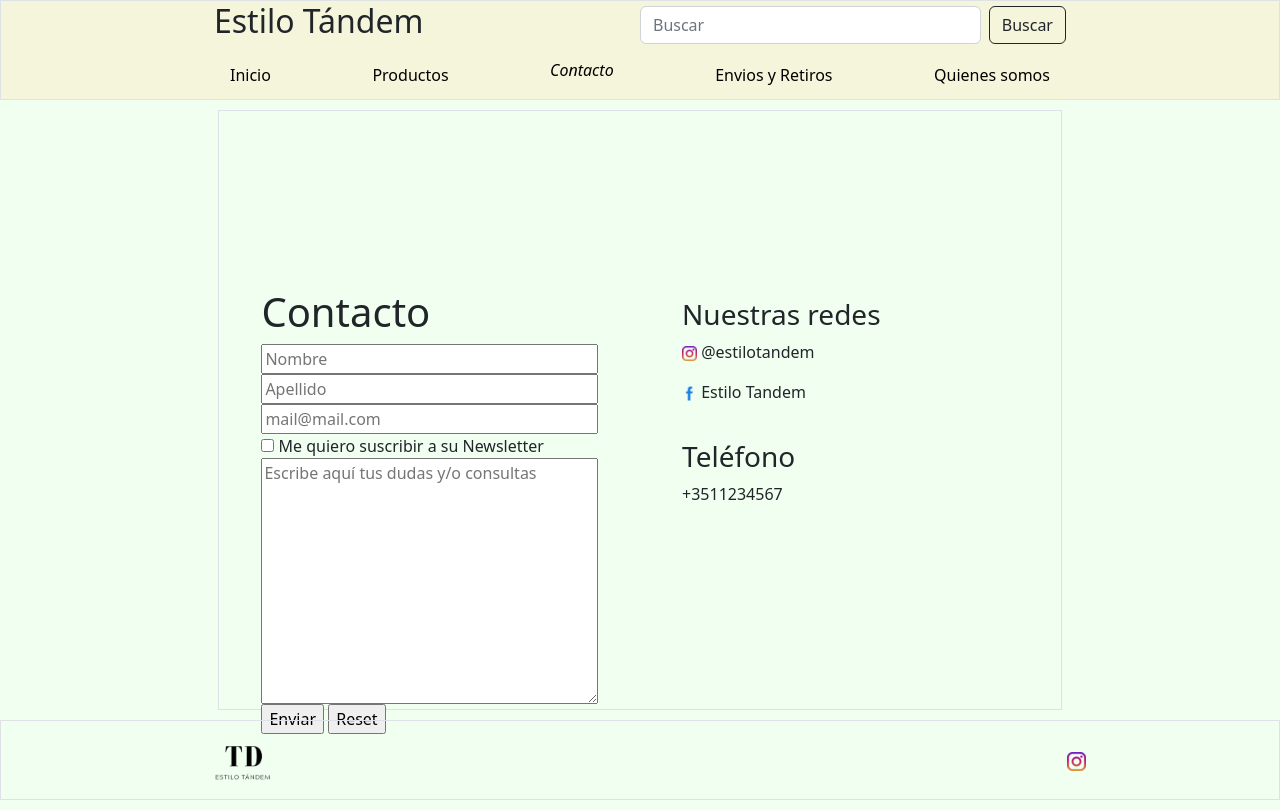
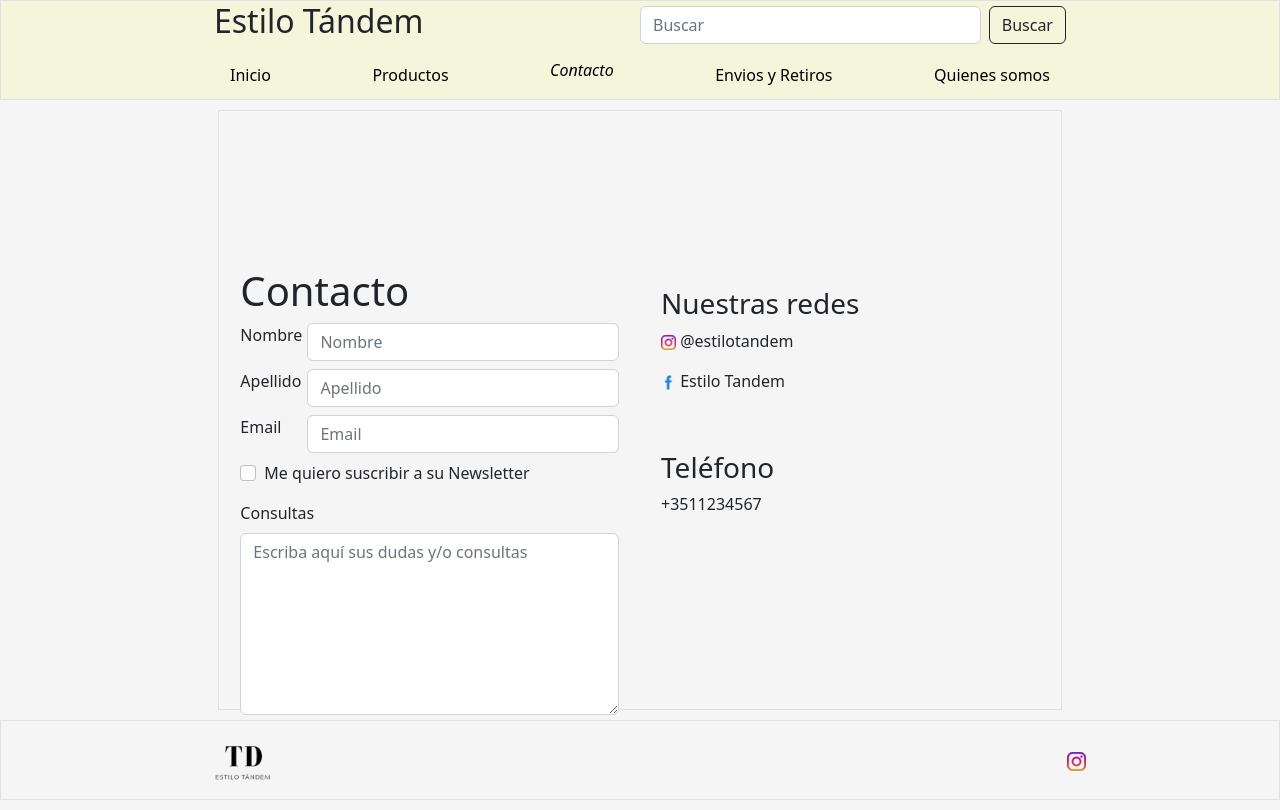
Before and after one commit to BedoyaManu/BedoyaTandem, a website: page pages/contacto.html in a window 1280 px wide. Drawn offline with nearby package versions, Linux system fonts and the light colour scheme.

Commit message:
Cambiado el form a Bootstrap y agregado un par de imágenes

```diff
--- a/pages/contacto.html
+++ b/pages/contacto.html
@@ -37,18 +37,32 @@
   <main class="border centro">
     <div class="contenedor">
       <h1>Contacto</h1>
-      <form action="" method="" class="form">
-        <input type="text" name="nombre" placeholder="Nombre" />
-        <input type="text" name="apellido" placeholder="Apellido" />
-        <input type="email" name="email" placeholder="mail@mail.com" />
-        <div>
-          <input type="checkbox" name="newsletter" value="si" />
-          <label for="newsletter">Me quiero suscribir a su Newsletter</label>
+      <form action="">
+        <div class="mb-2 row">
+          <label for="name" class="col-sm-2 form-label">Nombre</label>
+          <div class="col-sm-10">
+            <input type="text" name="nombre" id="name" class="form-control" placeholder="Nombre">
+          </div>
         </div>
-        <textarea name="consulta" cols="30" rows="10" placeholder="Escribe aquí tus dudas y/o consultas"></textarea>
-        <div>
-          <input type="submit" value="Enviar" />
-          <input type="reset" value="Reset" />
+        <div class="mb-2 row">
+          <label for="surname" class="col-sm-2 form-label">Apellido</label>
+          <div class="col-sm-10">
+            <input type="text" name="apellido" id="surname" class="form-control" placeholder="Apellido">
+          </div>
+        </div>
+        <div class="mb-2 row">
+          <label for="mail" class="col-sm-2 form-label">Email</label>
+          <div class="col-sm-10">
+            <input type="mail" name="mail" id="mail" class="form-control" placeholder="Email">
+          </div>
+        </div>
+        <div class="form-check mb-3">
+          <input type="checkbox" name="newsletter" id="checkbox" class="form-check-input">
+          <label for="checkbox" class="form-check-label">Me quiero suscribir a su Newsletter</label>
+        </div>
+        <div class="mb-2">
+          <label for="consultas" class="form-label">Consultas</label>
+          <textarea name="dudas" id="consultas" rows="7" class="form-control" placeholder="Escriba aquí sus dudas y/o consultas"></textarea>
         </div>
       </form>
     </div>
--- a/sass/styles.scss
+++ b/sass/styles.scss
@@ -5,7 +5,7 @@
 }
 
 body {
-  background: honeydew;
+  background: whitesmoke;
   min-height: 100vh;
   display: grid;
   grid-template-areas: "header"
@@ -131,24 +131,13 @@ body {
 
   .productos {
     @include flex-column;
-
-    @media screen and (min-width:768px) {
-      display: grid;
-      grid-template-areas: "categ prod";
-      grid-template-columns: 25% auto;
-
-    }
-  }
-  div#categorias {
-    @media screen and (min-width:768px){
-      grid-area: categ;
-      padding: 40px;
-    }
   }
 
   div#productos{
+    @include flex-column;
+    @include centrar;
+
     @media screen and (min-width:768px){
-      grid-area: prod;
       @include flex-row;
       justify-content: center;
       flex-wrap: wrap;
@@ -180,6 +169,7 @@ body {
 
     @media screen and (min-width:768px) {
       @include flex-column;
+      padding: 2.5%;
       height: 55%;
       width: 50%;
       justify-content: space-around;
```
Also changed, not shown: pages/envios.html (+1 -2 lines), pages/productos.html (+1 -11 lines), css/styles.css, img/prueba4.jpg, img/prueba8.jpg (added), img/prueba9.jpg (added).
